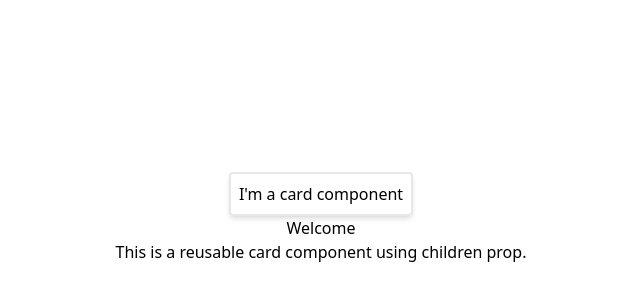
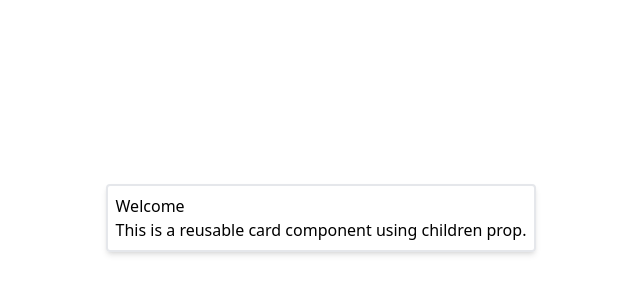
Before and after one commit to AhmedAlaaEzzt/react-18, a React (Vite) app: page / in a window 1280 px wide. Shown: the part 182-482 px from the top of the page, without its empty margins (319-959 px from the left). Built offline with nearby package versions, Linux system fonts and the light colour scheme.

Commit message:
00011 starting point

```diff
--- a/src/App.tsx
+++ b/src/App.tsx
@@ -5,9 +5,10 @@ function App() {
   return (
     <div className="w-screen h-screen flex justify-center items-center">
       <div className="flex flex-col justify-start items-center">
-        <Card />
-        <h2>Welcome</h2>
-        <p>This is a reusable card component using children prop.</p>
+        <Card>
+          <h2>Welcome</h2>
+          <p>This is a reusable card component using children prop.</p>
+        </Card>
       </div>
     </div>
   );
--- a/src/components/Card.tsx
+++ b/src/components/Card.tsx
@@ -1,5 +1,8 @@
-export const Card = () => {
-  return (
-    <div className="border-2 p-2 rounded shadow-md">I'm a card component</div>
-  );
+import { ReactNode } from "react";
+interface CardProps {
+  children: ReactNode;
+}
+
+export const Card = ({ children }: CardProps) => {
+  return <div className="border-2 p-2 rounded shadow-md">{children}</div>;
 };
```
